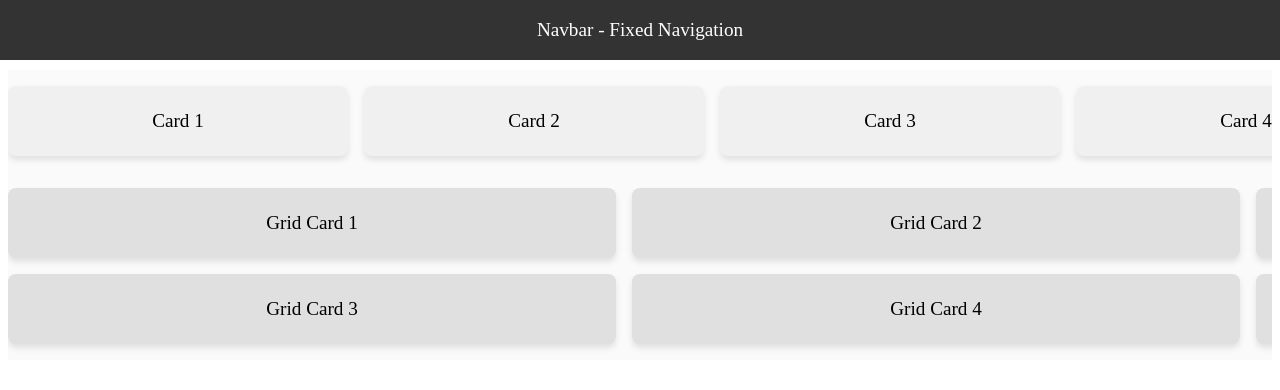
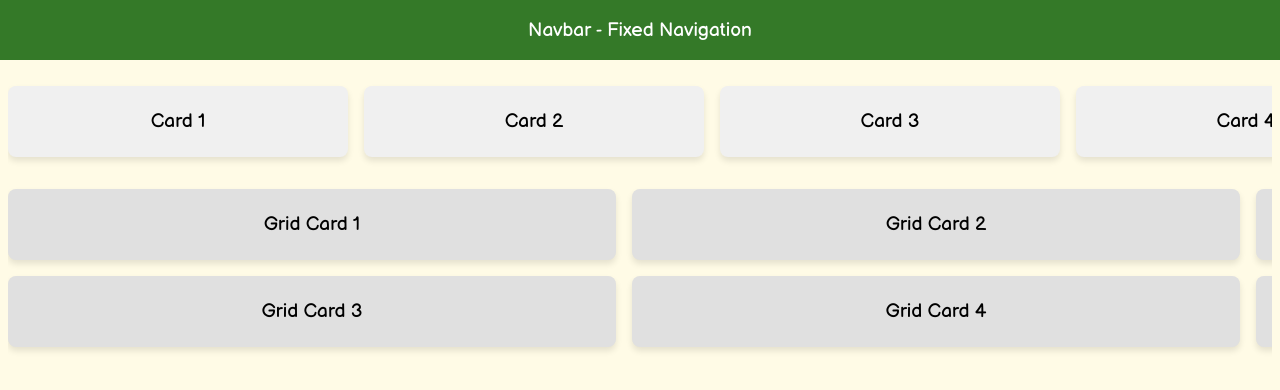
Before and after one commit to rajarajan08/appDelivery, a plain HTML site: page index.html in a window 1280 px wide. Drawn offline with Linux system fonts and the light colour scheme.

Commit message:
With fonts and bg color

```diff
--- a/index.html
+++ b/index.html
@@ -4,15 +4,26 @@
   <meta charset="UTF-8">
   <meta name="viewport" content="width=device-width, initial-scale=1.0">
   <title>Responsive Scrollable Card Container with Fixed Navbar</title>
+  <link rel="preconnect" href="https://fonts.googleapis.com">
+  <link rel="preconnect" href="https://fonts.gstatic.com" crossorigin>
+  <link href="https://fonts.googleapis.com/css2?family=Balsamiq+Sans:ital,wght@0,400;0,700;1,400;1,700&family=Bree+Serif&display=swap" rel="stylesheet">
   <style>
-    /* Styling for navbar */
+    /* Global Styles */
+    body {
+      background-color: #FFFBE6;
+      font-family: "Balsamiq Sans", serif;
+      font-weight: 400;
+      font-style: normal;
+    }
+
+    /* Navbar Styling */
     .navbar {
       position: fixed;
       top: 0;
       left: 0;
       right: 0;
       height: 60px;
-      background-color: #333;
+      background-color: #347928;
       color: #fff;
       display: flex;
       align-items: center;
@@ -21,30 +32,30 @@
       z-index: 1000;
     }
 
+    /* Container with margin for fixed navbar */
     .container {
-      margin-top: 70px; /* Space for fixed navbar */
+      margin-top: 70px;
     }
 
+    /* Horizontal scrollable card container */
     .card-container {
       display: flex;
       overflow-x: auto;
       padding: 1rem;
       gap: 1rem;
       scroll-snap-type: x mandatory;
-      background-color: #fafafa;
-      -webkit-overflow-scrolling: touch; /* Smooth scroll for iOS */
-
-      /* Hide scrollbar for WebKit browsers */
-      scrollbar-width: none; /* Hide scrollbar for Firefox */
+      background-color: #FFFBE6;
+      -webkit-overflow-scrolling: touch;
+      scrollbar-width: none;
     }
 
-    /* Hide scrollbar for WebKit browsers (Chrome, Safari) */
     .card-container::-webkit-scrollbar {
       display: none;
     }
 
+    /* Card styling */
     .card {
-      flex: 0 0 calc((100% - 2rem) / 2); /* Default width for 2 cards */
+      flex: 0 0 calc((100% - 2rem) / 2);
       scroll-snap-align: start;
       background-color: #f0f0f0;
       padding: 1.5rem;
@@ -55,37 +66,37 @@
       cursor: pointer;
     }
 
-    /* Responsive adjustments */
+    /* Responsive card adjustments */
     @media (min-width: 600px) {
       .card {
-        flex: 0 0 calc((100% - 3rem) / 3); /* 3 cards for medium screens */
+        flex: 0 0 calc((100% - 3rem) / 3);
       }
     }
 
     @media (min-width: 900px) {
       .card {
-        flex: 0 0 calc((100% - 4rem) / 4); /* 4 cards for larger screens */
+        flex: 0 0 calc((100% - 4rem) / 4);
       }
     }
 
+    /* Grid container for 2x2 grid layout */
     .grid-container {
       display: flex;
       overflow-x: auto;
       gap: 1rem;
       scroll-snap-type: x mandatory;
       padding: 1rem;
-      background-color: #fafafa;
-      max-width: 100%; /* Limit width for scrolling */
+      background-color: #FFFBE6;
+      max-width: 100%;
     }
 
-    /* Each page will contain a 2x2 grid of 4 cards */
     .grid-page {
       display: grid;
-      grid-template-columns: repeat(2, 1fr); /* 2 columns */
-      grid-template-rows: repeat(2, auto); /* 2 rows */
+      grid-template-columns: repeat(2, 1fr);
+      grid-template-rows: repeat(2, auto);
       gap: 1rem;
-      min-width: 100%; /* Full container width to show 4 cards at a time */
-      scroll-snap-align: start; /* Snap to each page */
+      min-width: 100%;
+      scroll-snap-align: start;
     }
 
     .grid-card {
```
